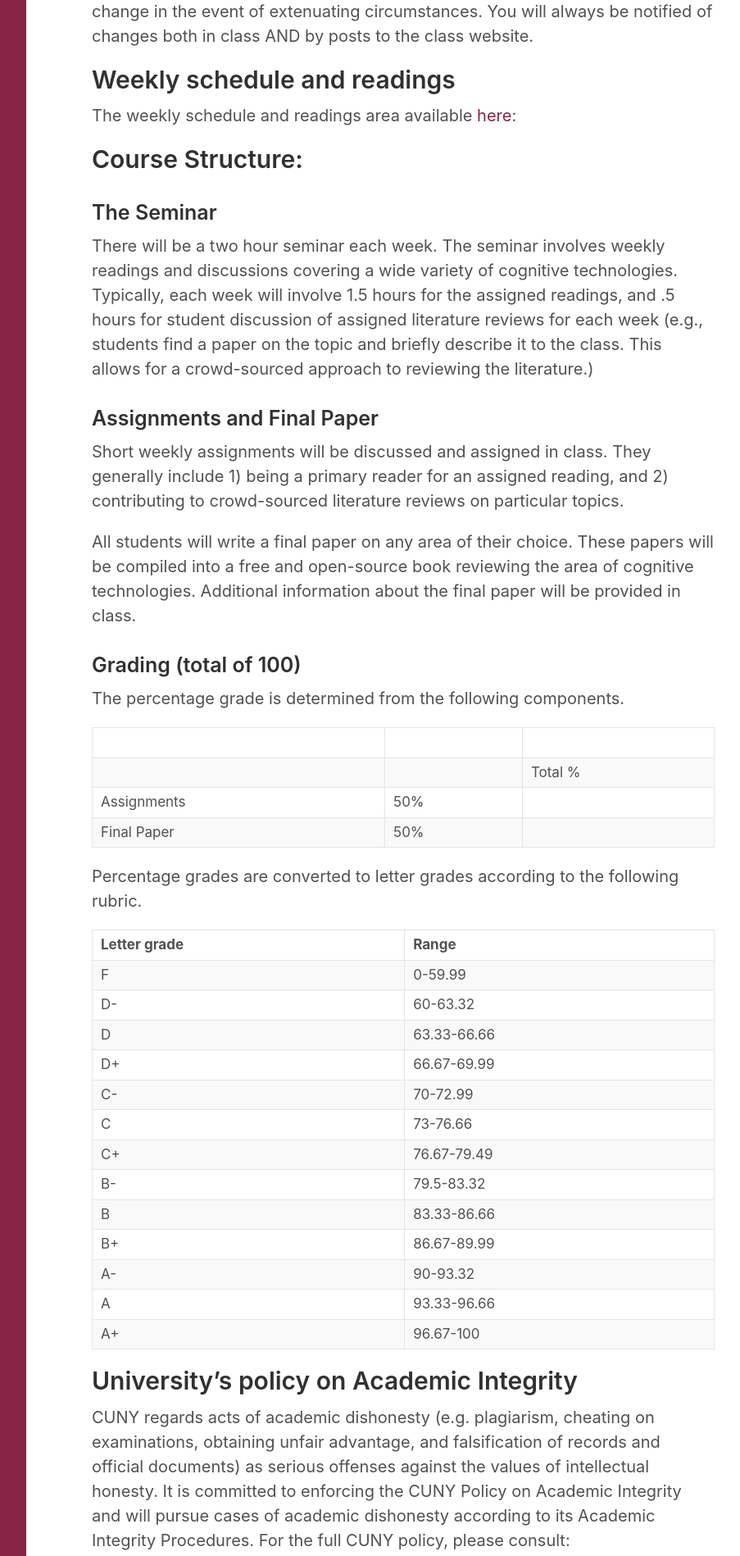
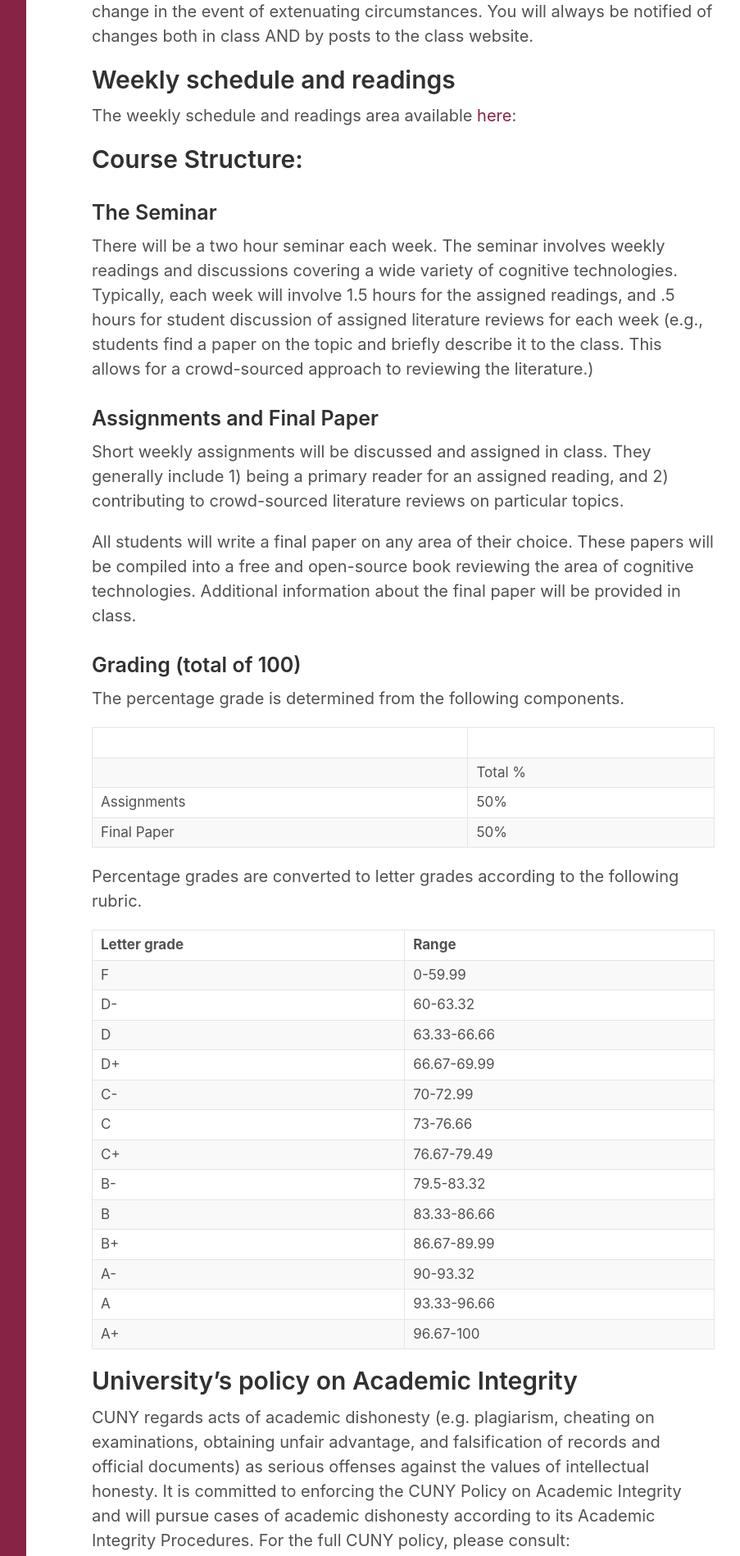
Before and after one commit to CrumpLab/cognitivetechnologies, a Jekyll site: the page built from syllabus.md, in a window 1280 px wide. Shown: the part 934-2832 px from the top of the page at 82% size, without its empty margins (328-1231 px from the left). Built offline with Jekyll 4.4.1, drawn with Linux system fonts in a browser that asks for light colours; nearby versions of some CDN libraries.

Commit message:
update table

```diff
--- a/syllabus.md
+++ b/syllabus.md
@@ -48,9 +48,9 @@ All students will write a final paper on any area of their choice. These papers
 
 The percentage grade is determined from the following components.
 
-||||
+|||
 |:--|:--|
-|						||Total %|
+|						|Total %|
 |Assignments	|		50%|
 |Final Paper				|	50%|
 
```
